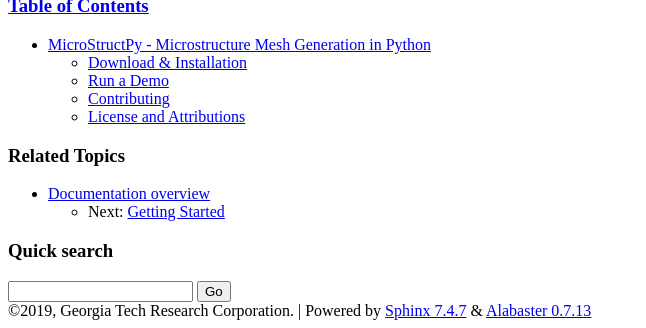
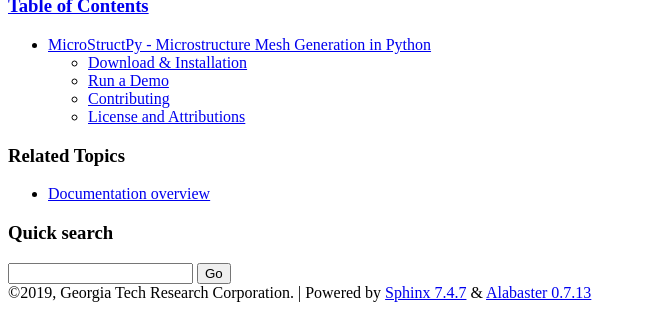
Before and after one commit to kip-hart/MicroStructPy, a Sphinx documentation site: the page built from docs/source/index.rst, in a window 1280 px wide and 900 px high, scrolled down 2392 px, cut to the strip 572-900 px from the top of the window. Shown: the whole strip, without its empty margins (0-646 px from the left). Built offline with Sphinx 7.4.7, drawn with Linux system fonts in a browser that asks for light colours.

Commit message:
removed other pages from docs, trying to debug

```diff
--- a/docs/source/index.rst
+++ b/docs/source/index.rst
@@ -59,15 +59,3 @@
 .. include:: ../../README.rst
     :start-after: .. end-license
     :end-before: .. end-readme
-
-
-.. toctree::
-   :maxdepth: 3
-   :hidden:
-
-   getting_started
-   examples
-   cli
-   package_guide
-   troubleshooting
-   API <microstructpy>
```
